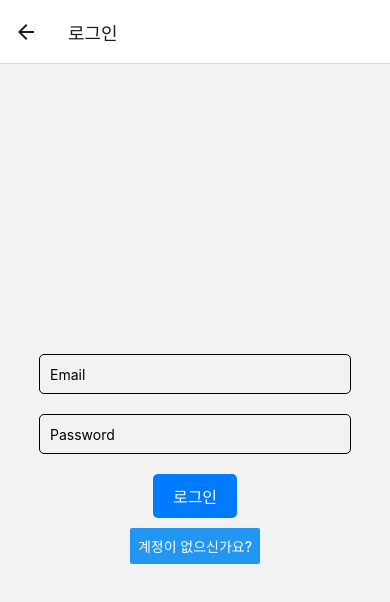
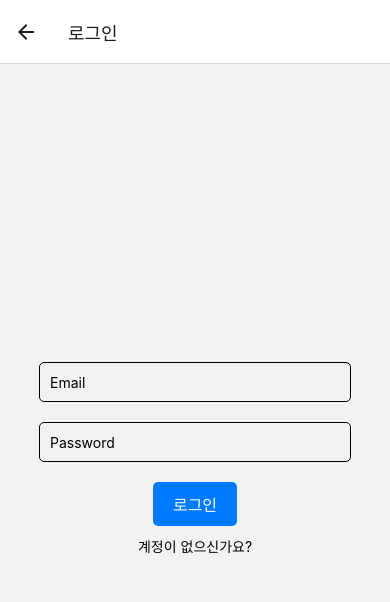
Before and after one commit to MJU-Capstone-ScalpNote/ScalpNote-Frontend, a React Native app: screen /Login in a window 390 px wide. Shown: the top 602 px of the page. Built offline with nearby package versions, Linux system fonts and the light colour scheme.

Commit message:
add: 로그인 유효성 검사 추가

```diff
--- a/screens/LoginScreen.jsx
+++ b/screens/LoginScreen.jsx
@@ -1,6 +1,8 @@
 import React, { useState } from "react";
 import { useNavigation } from "@react-navigation/native";
+import AsyncStorage from "@react-native-async-storage/async-storage";
 import axios from "axios";
+import Footer from "../components/Footer";
 
 import {
   View,
@@ -17,48 +19,49 @@ const LoginScreen = () => {
 
   const navigation = useNavigation();
 
-  //   const handleSignUp = () => {
-  //     navigation.navigate("SignUp");
-  //   };
+  const handleSignUp = () => {
+    navigation.navigate("SignUp");
+  };
 
   const handleLogin = async () => {
     try {
+      if (email.trim() === "") {
+        alert("이메일을 입력해주세요.");
+        return;
+      } else if (password.trim() === "") {
+        alert("비밀번호를 입력해주세요.");
+        return;
+      }
+      console.log("email: ", email);
+      console.log("pw: ", password);
+
       const response = await axios.post(
         "http://13.209.76.135:8080/auth/sign-in",
         { email, password }
       );
-      console.log("로그인 성공");
-      console.log(response.data);
-      alert("로그인 되었습니다.");
 
-      navigation.navigate("home");
+      if (response.data !== "" && response.data !== null) {
+        console.log("로그인 성공");
+        console.log(response.data);
+        alert("로그인 되었습니다.");
+
+        const { accessToken } = response.data.data;
+        if (accessToken !== null && accessToken !== undefined) {
+          // AsyncStorage에 저장
+          await AsyncStorage.setItem("userToken", accessToken);
+          navigation.navigate("Home");
+        } else {
+          // 오류 처리
+          console.error("Invalid token: ", accessToken);
+        }
+
+        navigation.navigate("Home");
+      }
     } catch (error) {
-      console.error(error);
-      alert("로그인 중 오류가 발생했습니다.");
-    }
-  };
-
-  const handleSignUp = async () => {
-    try {
-      const response = await axios.post(
-        "http://13.209.76.135:8080/auth/sign-up",
-        {
-          name,
-          email,
-          password,
-        }
-      );
-      // 성공적으로 요청이 완료되면 실행될 로직 (예: 화면 전환, 알림 표시 등)
-      console.log(response.data); // 응답 데이터 로깅
-      alert("회원가입이 완료되었습니다.");
-      // 상태 초기화
-      setName("");
+      console.log(error);
+      alert("이메일과 비밀번호를 다시 입력해주세요.");
       setEmail("");
       setPassword("");
-    } catch (error) {
-      // 에러 처리 로직
-      console.error(error);
-      alert("회원가입 중 오류가 발생했습니다.");
     }
   };
 
@@ -82,7 +85,9 @@ const LoginScreen = () => {
       <TouchableOpacity style={styles.button} onPress={handleLogin}>
         <Text style={styles.buttonText}>로그인</Text>
       </TouchableOpacity>
-      <Button title="계정이 없으신가요?" onPress={handleSignUp} />
+      <TouchableOpacity>
+        <Text onPress={handleSignUp}>계정이 없으신가요?</Text>
+      </TouchableOpacity>
     </View>
   );
 };
```
